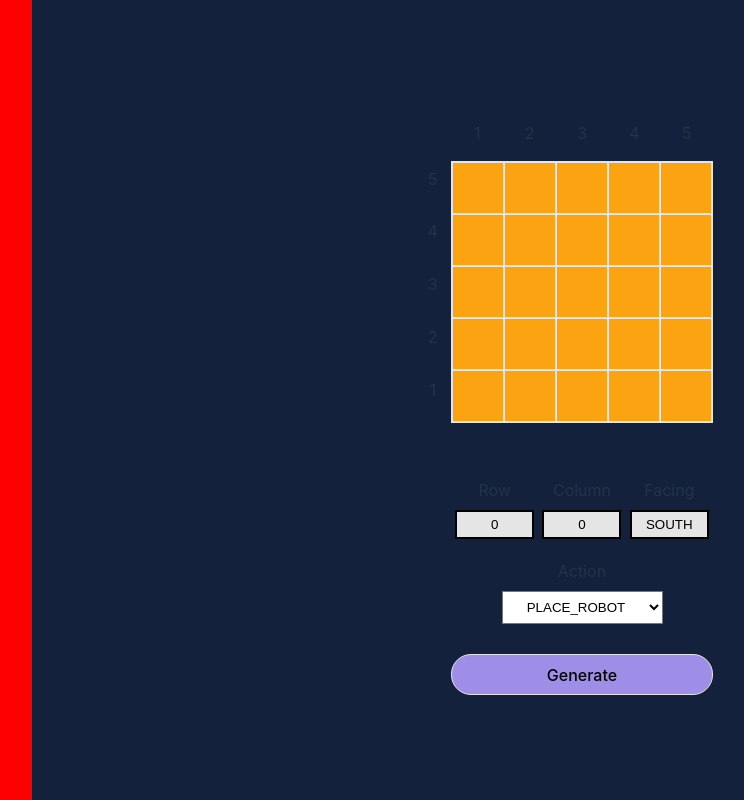
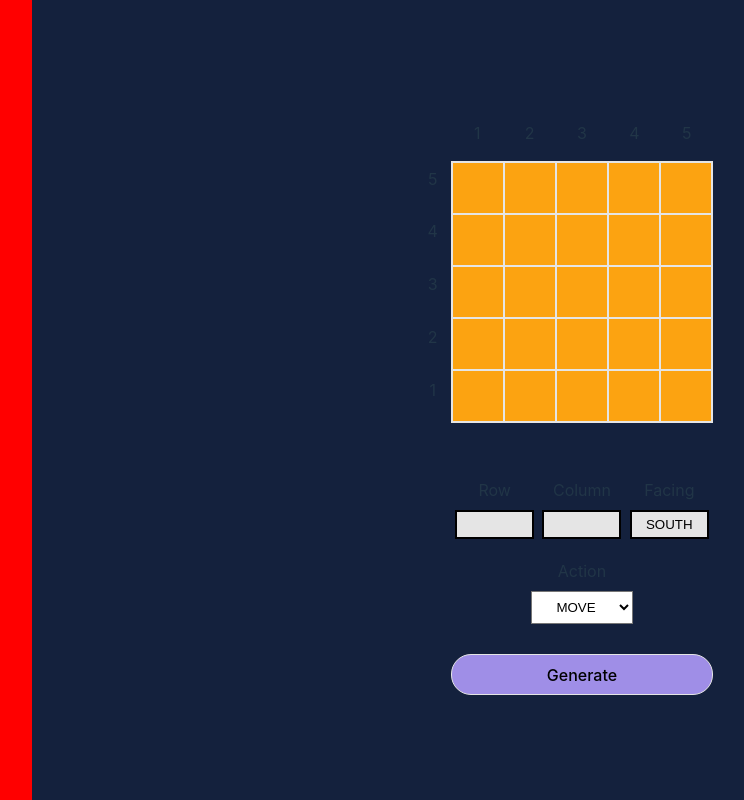
Before and after one commit to teddydeddy123/robot-test, a React (Vite) app: page / in a window 1280 px wide. Shown: the whole page, without its empty margins (58-802 px from the left). Built offline with nearby package versions, Linux system fonts and the light colour scheme.

Commit message:
refinement draft of types

```diff
--- a/src/components/board/index.tsx
+++ b/src/components/board/index.tsx
@@ -5,8 +5,8 @@ type FacingType = "SOUTH" | "NORTH" | "EAST" | "WEST" | "";
 type WallType = { row: number; column: number }[];
 
 const Board = () => {
-  const [horizontal, setHorizontal] = useState(0);
-  const [vertical, setVertical] = useState(0);
+  const [horizontal, setHorizontal] = useState<number | null>(null);
+  const [vertical, setVertical] = useState<number | null>(null);
   const [facing, setFacing] = useState<FacingType>("SOUTH");
   const [selectedAction, setSelectedAction] = useState("PLACE_ROBOT");
   const [place, setPlace] = useState({
@@ -71,8 +71,8 @@ const Board = () => {
     if (!isPositionOccupied) {
       setPlace((prevState) => ({
         ...prevState,
-        rowPosition: vertical,
-        columnPosition: horizontal,
+        rowPosition: vertical!,
+        columnPosition: horizontal!,
         direction: facing,
       }));
     } else {
@@ -109,7 +109,7 @@ const Board = () => {
       if (currentIndex !== -1) {
         const currentDeg = directionDeg[currentIndex].deg;
 
-        let newDeg;
+        let newDeg: number;
         if (currentDeg > 360) newDeg = (currentDeg - 180) % 360;
         else newDeg = (currentDeg + 180) % 360;
 
@@ -118,7 +118,7 @@ const Board = () => {
 
         if (nextRow > 5 || nextRow < 1 || nextColumn > 5 || nextColumn < 1) {
           // If next position is out of bounds, set direction to opoisute direction
-          setFacing(newFacing);
+          setFacing(newFacing as FacingType);
           console.log("Value is greater or less");
         } else {
           setPlace((prevState) => ({
@@ -139,7 +139,7 @@ const Board = () => {
   const placeWallFunc = () => {
     setWalls((prevState) => [
       ...prevState,
-      { row: vertical, column: horizontal },
+      { row: vertical!, column: horizontal! },
     ]);
   };
 
@@ -147,16 +147,12 @@ const Board = () => {
   const cordinatesArray = Array.from({ length: 5 });
   //maybe add a switch case function
 
-  const options = [
-    "MOVE",
-    "PLACE_ROBOT",
-    "PLACE_WALL",
-    "LEFT",
-    "RIGHT",
-    "REPORT",
-  ];
+  const options =
+    place.columnPosition === 0 || place.rowPosition === 0
+      ? ["MOVE"]
+      : ["MOVE", "PLACE_ROBOT", "PLACE_WALL", "LEFT", "RIGHT", "REPORT"];
 
-  const handlers = {
+  const handlers: Record<string, () => void> = {
     PLACE_ROBOT: () => placeFunc(),
     MOVE: () => moveFunc(),
     PLACE_WALL: () => placeWallFunc(),
@@ -189,9 +185,6 @@ const Board = () => {
               isRed={walls.some(
                 (wall) => wall.row === row && wall.column === col,
               )}
-              isBlue={
-                row === place["rowPosition"] && col === place["columnPosition"]
-              }
             >
               {row === place["rowPosition"] &&
                 col === place["columnPosition"] && (
@@ -212,7 +205,7 @@ const Board = () => {
               <label htmlFor="vertical">Row</label>{" "}
               {/* here it has been reversed because of flip style so vertical is actually a row*/}
               <input
-                value={vertical.toString()}
+                value={(vertical ?? "").toString()}
                 id="vertical"
                 onChange={(e) => setVertical(parseInt(e.target.value))}
               />
@@ -221,7 +214,7 @@ const Board = () => {
             <S.InputField>
               <label htmlFor="horizontal">Column</label>
               <input
-                value={horizontal.toString()}
+                value={(horizontal ?? "").toString()}
                 id="horizontal"
                 onChange={(e) => setHorizontal(parseInt(e.target.value))}
               />
@@ -234,7 +227,7 @@ const Board = () => {
                 <input
                   value={facing.toLocaleUpperCase()}
                   id="facing"
-                  onChange={(e) => setFacing(e.target.value)}
+                  onChange={(e) => setFacing(e.target.value as FacingType)}
                 />
               </S.InputField>
             )}
@@ -249,7 +242,7 @@ const Board = () => {
             value={facing.toLocaleUpperCase()}
             id="facing"
             disabled
-            onChange={(e) => setFacing(e.target.value)}
+            onChange={(e) => setFacing(e.target.value as FacingType)}
           />
         </S.InputField>
       )}
--- a/src/components/board/styles.tsx
+++ b/src/components/board/styles.tsx
@@ -1,19 +1,10 @@
-import styled, { keyframes } from "styled-components";
+import styled from "styled-components";
 import { ArrowCircleDown } from "@styled-icons/fluentui-system-filled/ArrowCircleDown";
 
 type GridPosition = {
   vertical: number;
   horizontal: number;
 };
-
-const rotateAnimation = keyframes`
-  from {
-    transform: rotate(0deg);
-  }
-  to {
-    transform: rotate(360deg);
-  }
-`;
 
 export const OuterWrapper = styled.div`
   display: flex;
@@ -46,12 +37,9 @@ export const Wrapper = styled.div`
   margin-bottom: 30px;
 `;
 
-export const Field = styled.div<
-  GridPosition & { isBlue: boolean; isRed: boolean }
->`
+export const Field = styled.div<GridPosition & { isRed: boolean }>`
   border: 1px solid #e5e5e5;
-  background: ${(props) =>
-    props.isBlue ? "blue" : props.isRed ? "red" : " #FCA311"};
+  background: ${(props) => (props.isRed ? "red" : " #FCA311")};
   width: 50px;
   height: 50px;
   display: flex;
```
